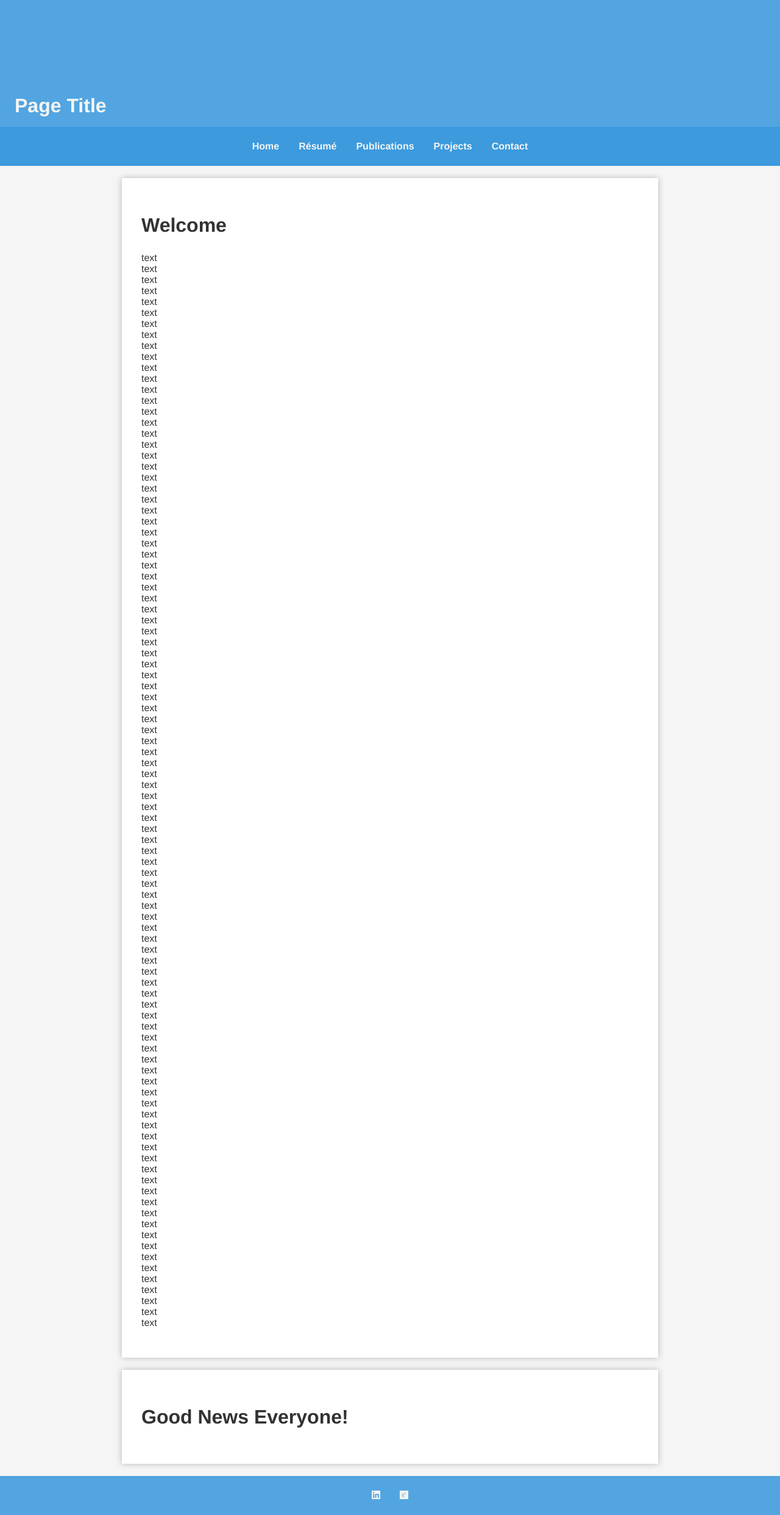
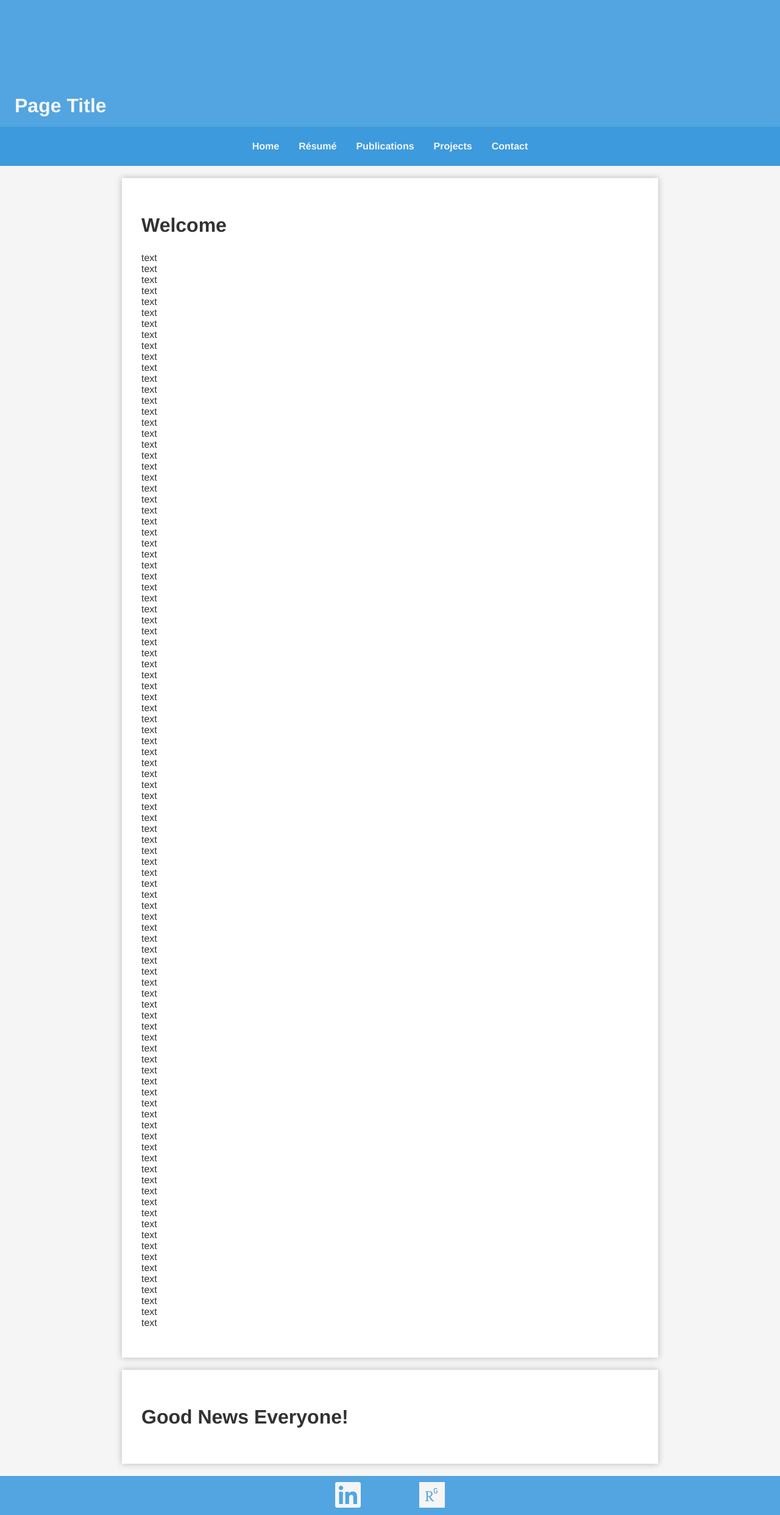
Before and after one commit to dmtveit/dmtveit.github.io, a Jekyll site: the page built from index.html, in a window 1280 px wide. Shown: the whole page at 61% size. Built offline with Jekyll 4.4.1, drawn with Linux system fonts in a browser that asks for light colours.

Commit message:
fix footer icons

```diff
--- a/css/main.css
+++ b/css/main.css
@@ -1,6 +1,7 @@
 :root {
     /* font */
     --font: 'Helvetica', 'Arial', 'Sans-Serif';
+    --font-size-huge: 3rem;
     --font-size-big: 2rem;
     --font-size-medium: 1.5rem;
     --font-size-normal: 1rem;
@@ -199,7 +200,7 @@ a:hover {
     margin: var(--nav-item-margin);
 }
 .footerlink {
-    font-size: var(--font-size-normal);
+    font-size: var(--font-size-huge);
     color: var(--color-header-text);
     margin: var(--nav-item-margin);
 }
```
